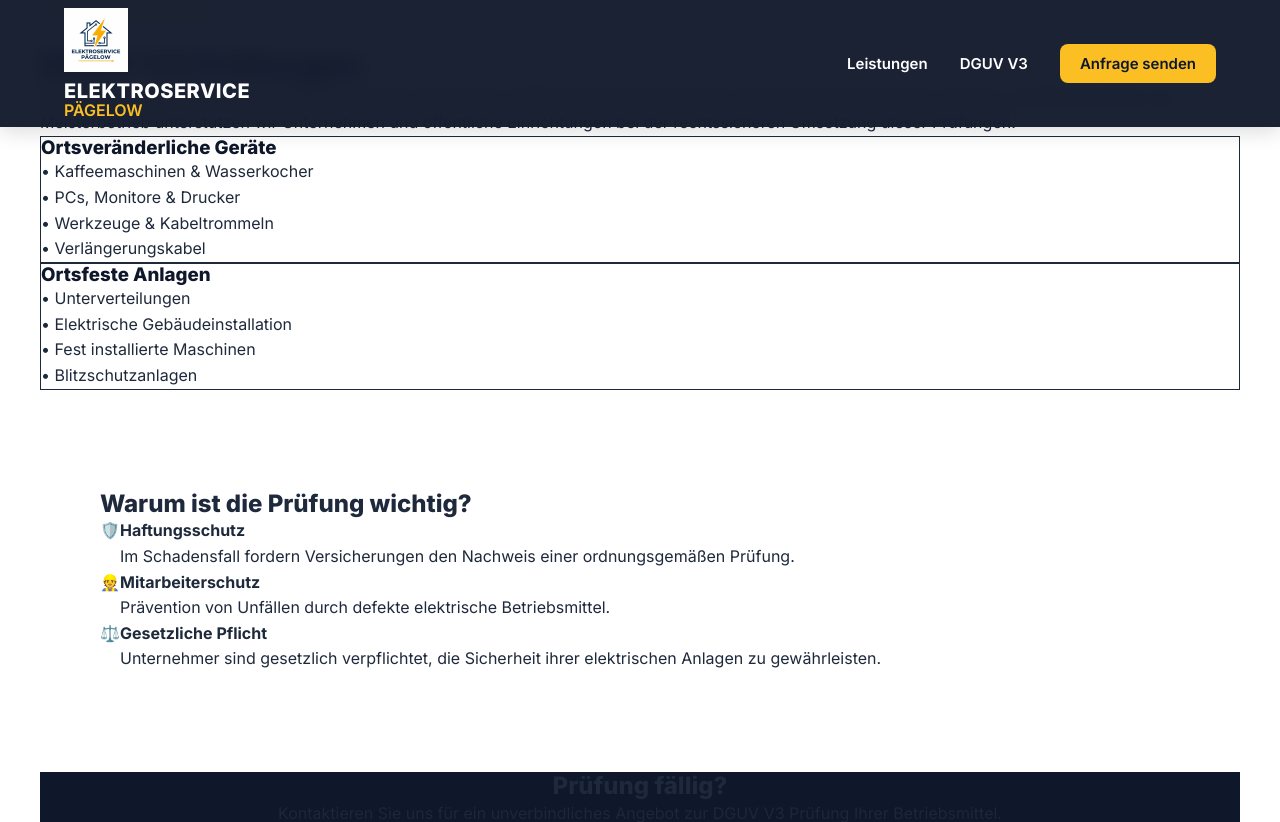
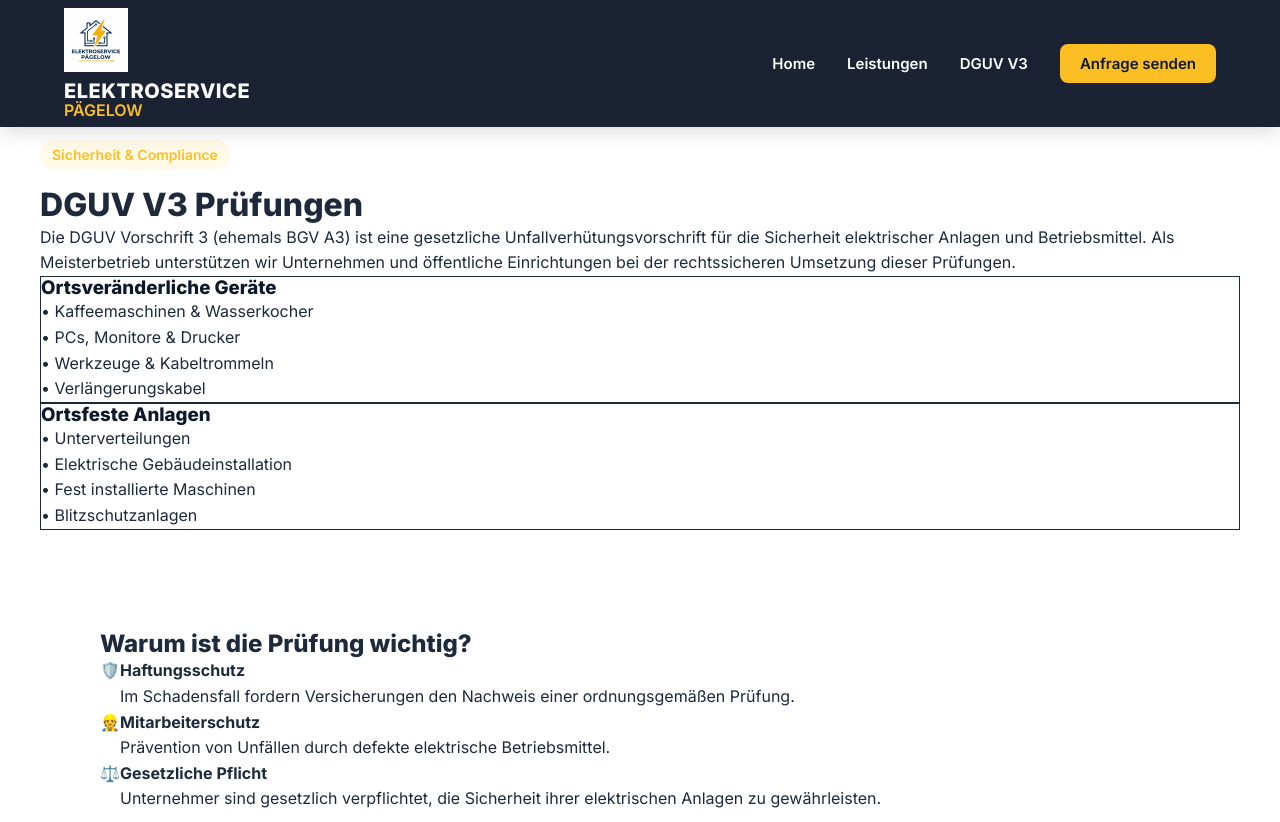
Before and after one commit to xxxxxxwolfxxxxx/esp, a Next.js app: page /dguv-v3 in a window 1280 px wide. Shown: the top 822 px of the page. Built offline with nearby package versions, Linux system fonts and the light colour scheme.

Commit message:
Final UI fixes: Header overlap, contrast, and navigation

```diff
--- a/app/agb/page.js
+++ b/app/agb/page.js
@@ -10,7 +10,7 @@ export default function AGBPage() {
   return (
     <>
       <Navbar />
-      <div className="legal-page pt-44 pb-20">
+      <div className="legal-page">
         <div className="container mx-auto px-5 max-w-4xl">
           <h1 className="text-4xl font-extrabold mb-8 text-slate-900 font-sans">Allgemeine Geschäftsbedingungen (AGB)</h1>
           <div className="prose prose-slate max-w-none">
--- a/app/datenschutz/page.js
+++ b/app/datenschutz/page.js
@@ -10,7 +10,7 @@ export default function DatenschutzPage() {
   return (
     <>
       <Navbar />
-      <div className="legal-page pt-44 pb-20">
+      <div className="legal-page">
         <div className="container mx-auto px-5 max-w-4xl">
           <h1 className="text-4xl font-extrabold mb-8 text-slate-900 font-sans">Datenschutzerklärung</h1>
           <div className="prose prose-slate max-w-none">
--- a/app/dguv-v3/page.js
+++ b/app/dguv-v3/page.js
@@ -12,7 +12,7 @@ export default function DguvPage() {
   return (
     <>
       <Navbar />
-      <div className="legal-page pt-44 pb-20">
+      <div className="legal-page">
         <div className="container mx-auto px-5 max-w-4xl">
           <span className="chip">Sicherheit & Compliance</span>
           <h1 className="text-4xl font-extrabold mb-8 text-slate-900">DGUV V3 Prüfungen</h1>
@@ -72,9 +72,9 @@ export default function DguvPage() {
               </div>
             </section>
 
-            <div className="bg-[#0f172a] text-white p-10 rounded-3xl text-center">
+            <div className="bg-[#0f172a] text-white p-10 rounded-3xl text-center shadow-xl">
               <h2 className="text-2xl font-bold mb-4 text-white">Prüfung fällig?</h2>
-              <p className="mb-8 opacity-90">Kontaktieren Sie uns für ein unverbindliches Angebot zur DGUV V3 Prüfung Ihrer Betriebsmittel.</p>
+              <p className="mb-8 text-white font-medium">Kontaktieren Sie uns für ein unverbindliches Angebot zur DGUV V3 Prüfung Ihrer Betriebsmittel.</p>
               <Link href="/#contact" className="btn btn-primary inline-block">
                 Jetzt Termin vereinbaren
               </Link>
--- a/app/globals.css
+++ b/app/globals.css
@@ -112,3 +112,14 @@ h1, h2, h3 {
   h1 { font-size: 2.5rem; }
   h2 { font-size: 2rem; }
 }
+
+.legal-page {
+  padding-top: 140px;
+  padding-bottom: 80px;
+  min-height: 80vh;
+  background-color: var(--white);
+}
+
+.header-offset {
+  margin-top: 100px;
+}
--- a/app/impressum/page.js
+++ b/app/impressum/page.js
@@ -11,7 +11,7 @@ export default function ImpressumPage() {
   return (
     <>
       <Navbar />
-      <div className="legal-page pt-44 pb-20">
+      <div className="legal-page">
         <div className="container mx-auto px-5 max-w-4xl">
           <h1 className="text-4xl font-extrabold mb-8 text-slate-900">Impressum</h1>
           <div className="prose prose-slate max-w-none">
--- a/components/Navbar.jsx
+++ b/components/Navbar.jsx
@@ -36,12 +36,14 @@ const Navbar = () => {
         <ul className="nav-links">
           {isHome ? (
             <>
+              <li><Link href="/">Home</Link></li>
               <li><Link href="#services">Leistungen</Link></li>
               <li><Link href="/dguv-v3">DGUV V3</Link></li>
               <li><Link href="#contact" className="nav-cta">Anfrage senden</Link></li>
             </>
           ) : (
             <>
+              <li><Link href="/">Home</Link></li>
               <li><Link href="/#services">Leistungen</Link></li>
               <li><Link href="/dguv-v3">DGUV V3</Link></li>
               <li><Link href="/#contact" className="nav-cta">Anfrage senden</Link></li>
```
